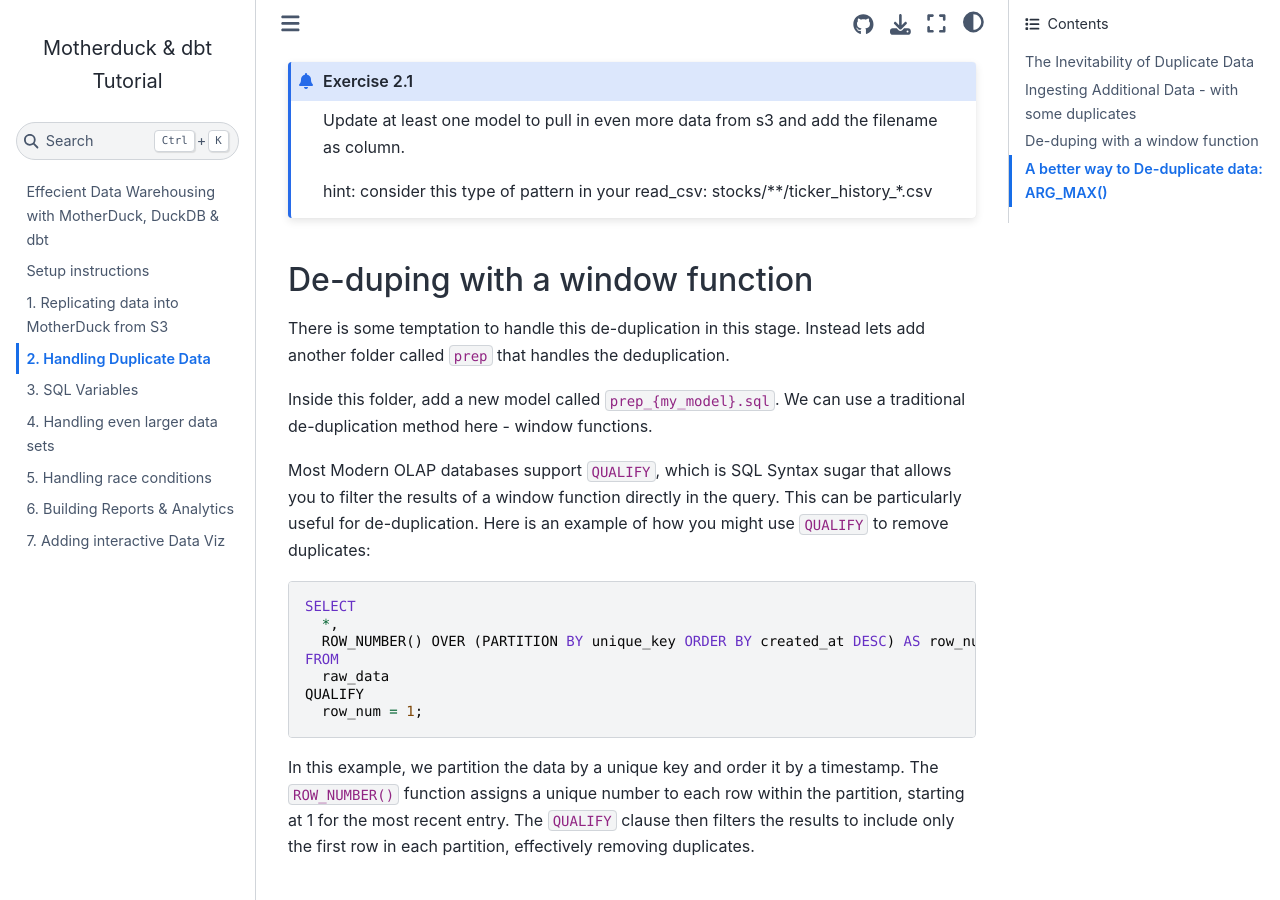
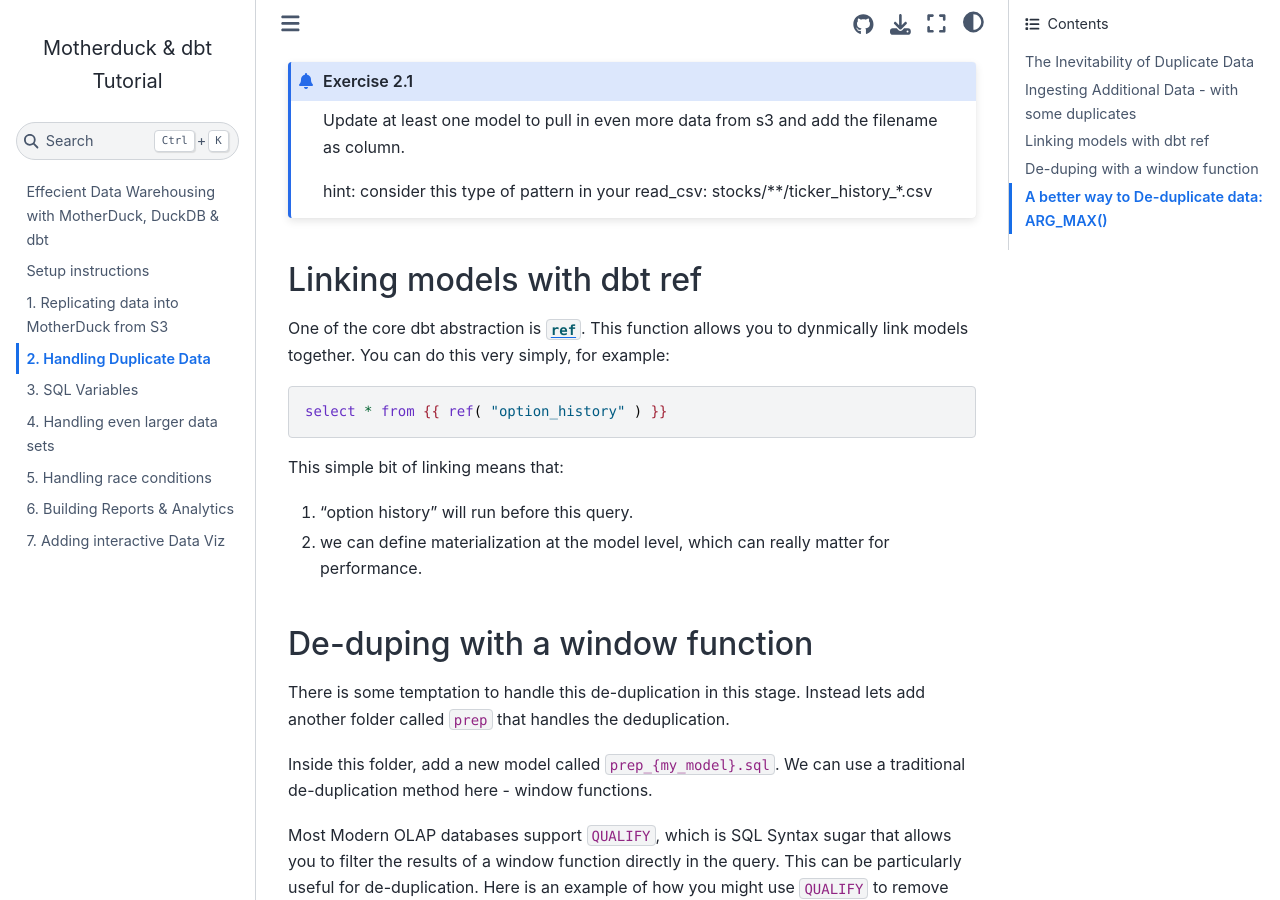
Before and after one commit to MotherDuck-Open-Source/dbt-tutorial, a Jupyter Book: the page built from 2_handling-duplicates.md, in a window 1280 px wide and 900 px high, scrolled down 1024 px. Built offline with Jupyter Book 1.0.4 settings and Sphinx 7.4.7 and the Sphinx Book theme 1.1.4, drawn with Linux system fonts in a browser that asks for light colours; pages that are not in the unit, such as notebooks, are missing from menus.

Commit message:
add dbt ref quick explaner

````diff
--- a/2_handling-duplicates.md
+++ b/2_handling-duplicates.md
@@ -54,6 +54,18 @@ Update at least one model to pull in even more data from s3 and add the filename
 hint: consider this type of pattern in your read_csv: stocks/**/ticker_history_*.csv
 ```
 
+## Linking models with dbt ref
+
+One of the core dbt abstraction is [`ref`](https://docs.getdbt.com/reference/dbt-jinja-functions/ref). This function allows you to dynmically link models together. You can do this very simply, for example:
+
+```sql
+select * from {{ ref( "option_history" ) }}
+```
+
+This simple bit of linking means that:
+1. "option history" will run before this query.
+2. we can define materialization at the model level, which can really matter for performance.
+
 ## De-duping with a window function
 
 There is some temptation to handle this de-duplication in this stage. Instead lets add another folder called `prep` that handles the deduplication.
````
